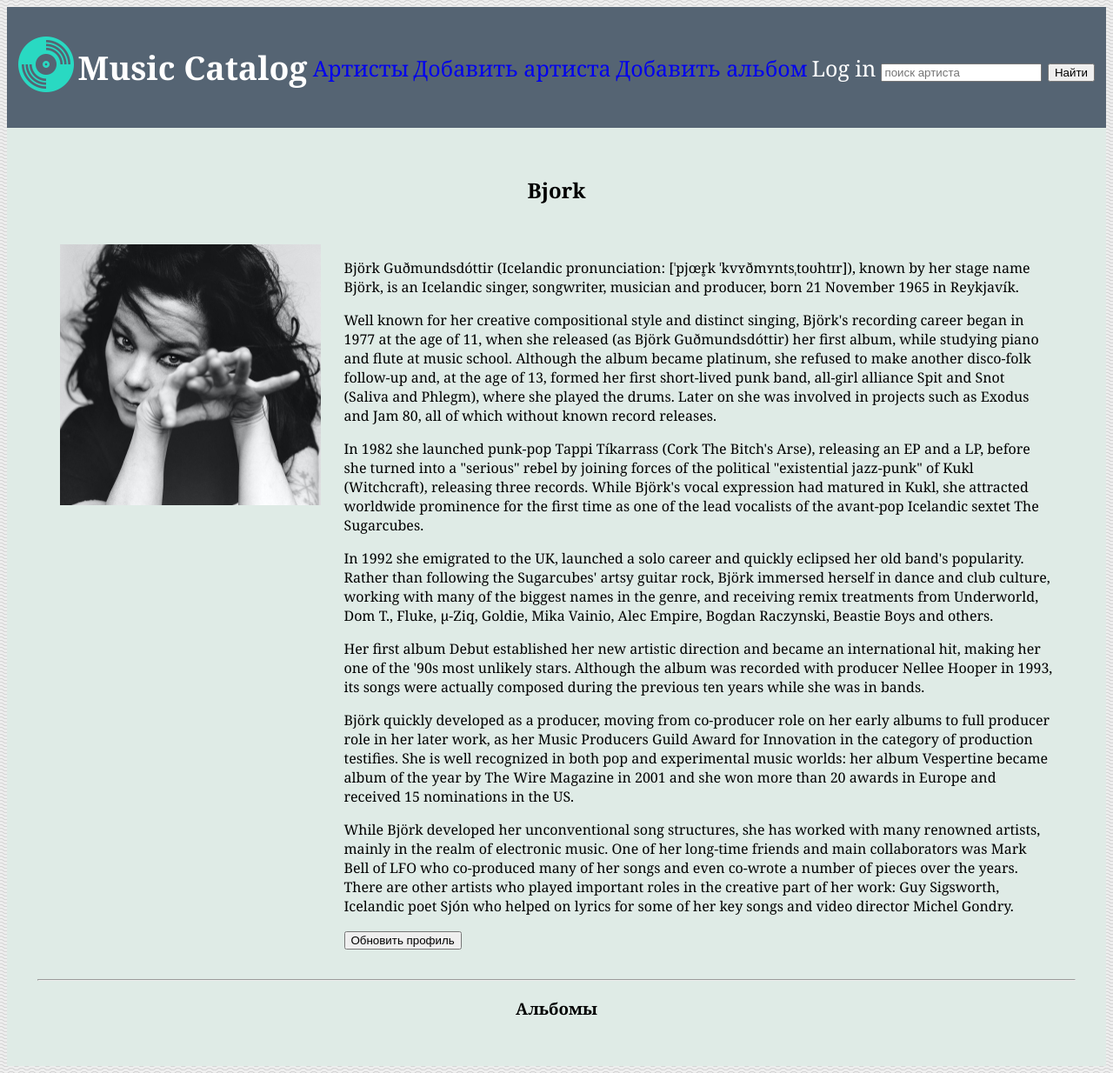
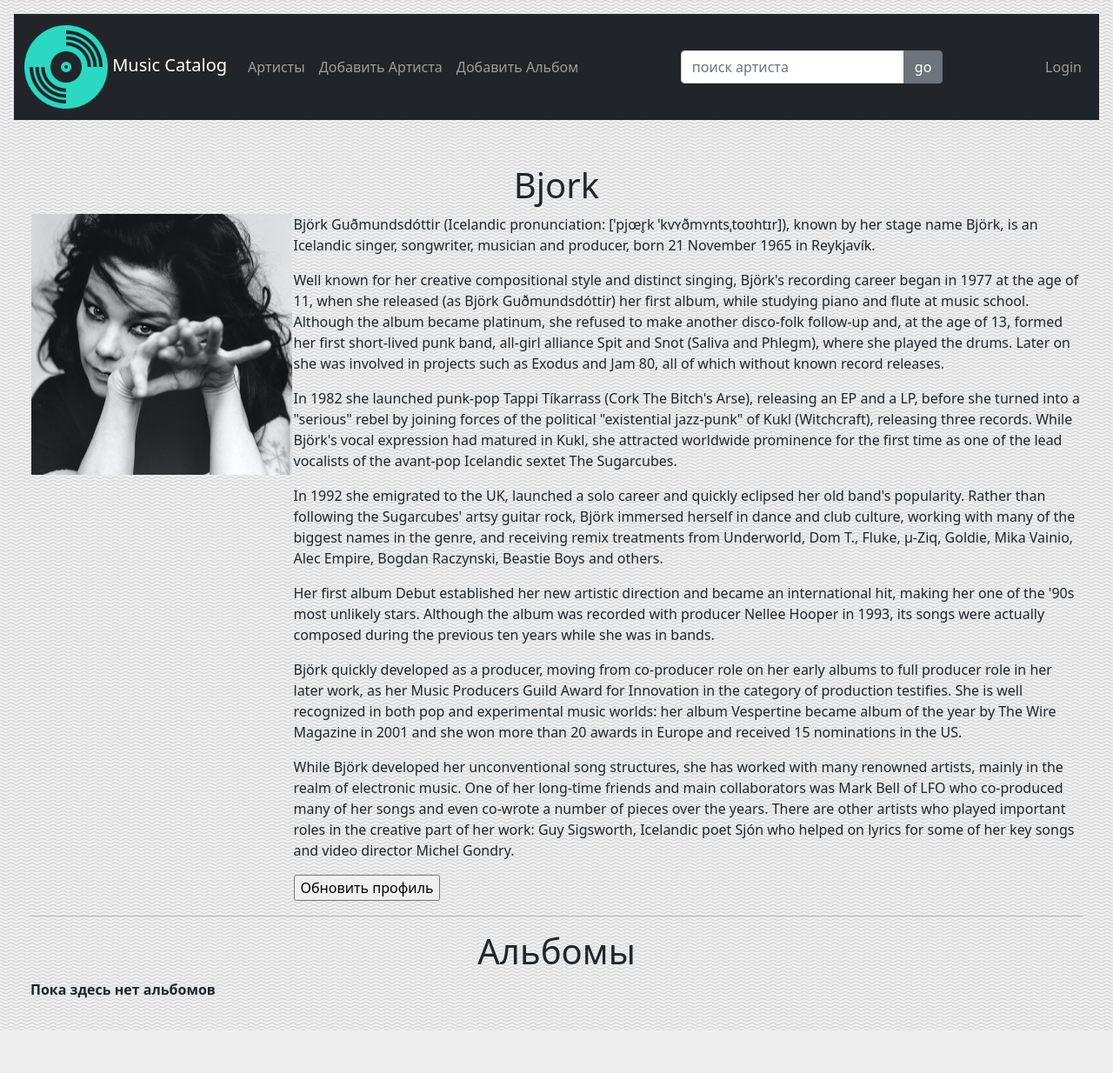
Before and after one commit to 1technical/it-code-project, a Django app: a page that uses discogs/discography/templates/discography/base.html in a window 1280 px wide. Shown: the whole page at 87% size. After the commit the page ends 1185 px from the top, so only its background shows below. Run offline with Django 4.2, Linux system fonts and the light colour scheme; data comes from the database, SQL or seed files in the repository; both versions use the stored data as it was after the commit.

Commit message:
fixing a lot of things

```diff
--- a/discogs/discography/models.py
+++ b/discogs/discography/models.py
@@ -31,6 +31,7 @@
         ("Rock", "Rock"),
         ("Pop", "Popular music"),
         ("Electronic", "Electronic"),
+        ("Experimental", "Experimental"),
     ]
     title = models.CharField(max_length=255, choices=GENRES_CHOICES, verbose_name='Жанр')
 
--- a/discogs/discography/templates/discography/album_create.html
+++ b/discogs/discography/templates/discography/album_create.html
@@ -9,7 +9,6 @@
 <form action="{% url 'album_create' %}" method="post" enctype="multipart/form-data">
     {% csrf_token %}
     {{ form.content.errors }}
-
     <table style="text-align: left;">
         {{form.as_table}}
     </table>
--- a/discogs/discography/templates/discography/artist_create.html
+++ b/discogs/discography/templates/discography/artist_create.html
@@ -7,7 +7,9 @@
 
 <form action="{% url 'artist_create' %}" method="post" enctype="multipart/form-data">
     {% csrf_token %}
-    {{ form.content.errors }}
+<!--    {{ form.content.errors }}-->
+<!--    {{ form.non_field_errors }}-->
+    {% if form.username.errors %} {{ form.username.errors }} {% endif %}
     <table style="text-align: left;">
         {{form.as_table}}
     </table>
--- a/discogs/discography/templates/discography/artist_profile.html
+++ b/discogs/discography/templates/discography/artist_profile.html
@@ -2,31 +2,36 @@
 {% load static %}
 {% block title %} {{ title }} {% endblock %}
 {% block content %}
-<h2 style="text-align:center">{{ artist.first.name}}</h2>
+<p class="h1" style="text-align:center">{{ artist.first.name}}</p>
 <table style="border-spacing: 25px;">
     <tbody>
     <tr>
-        <td style="vertical-align: top;"><img src="{{ artist.first.photo.url }}" alt="artist" height="300px"></td>
+        <td style="vertical-align: top;"><img src="{{ artist.get.photo.url }}" alt="artist" height="300px"></td>
         <td style="vertical-align: top;">
             {{ artist.first.profile|linebreaks }}
-            <form action="{% url 'artist_update' artist.first.slug %}">
+
+            <form action="{% url 'artist_update' artist.get.slug %}">
                 <input type="submit" value="Обновить профиль"/>
             </form>
+
         </td>
     </tr>
     </tbody>
 </table>
 <hr>
-<h1 style="text-align:center">Альбомы</h1>
+<p class="h1" style="text-align:center">Альбомы</p>
 
 {% for album in album_list %}
 <table style="padding-left: 50px;">
     <tbody>
     <tr>
-        <td><img src="{{ album.photo.url }}" alt="cover" width="85px"></td>
+        <td><img src="{{ album.photo.url }}" class="img-thumbnail" alt="cover" width="85px"></td>
         <td><a href="{{ album.get_absolute_url }}">
             <ul><b>{{ album.year }} - {{ album }}</b></ul>
-        </a></td>
+        </a>
+        </td>
+        {% empty %}
+        <td><b>Пока здесь нет альбомов</b></td>
         {% endfor %}
     </tr>
     </tbody>
--- a/discogs/discography/templates/discography/base.html
+++ b/discogs/discography/templates/discography/base.html
@@ -3,80 +3,68 @@
 <html lang="en">
 <head>
     <meta charset="utf-8">
-    <meta name="viewport" content="width=device-width, initial-scale=1.0">
+    <meta name="viewport" content="width=device-width, initial-scale=1, shrink-to-fit=no">
     <title>{% block title %}{% endblock %}</title>
+    <link href="https://cdn.jsdelivr.net/npm/bootstrap@5.0.2/dist/css/bootstrap.min.css" rel="stylesheet"
+          integrity="sha384-EVSTQN3/azprG1Anm3QDgpJLIm9Nao0Yz1ztcQTwFspd3yD65VohhpuuCOmLASjC" crossorigin="anonymous">
+    <script src="https://cdn.jsdelivr.net/npm/bootstrap@5.0.2/dist/js/bootstrap.bundle.min.js"
+            integrity="sha384-MrcW6ZMFYlzcLA8Nl+NtUVF0sA7MsXsP1UyJoMp4YLEuNSfAP+JcXn/tWtIaxVXM"
+            crossorigin="anonymous"></script>
 </head>
 <style>
-
 a {
     text-decoration: none;
 }
-
-* {
-  box-sizing: border-box;
-}
-
-body {
-  font-family: Georgia, sans-serif;
-}
-
-header {
-  background-color: #556473;
-  padding: 10px;
-  text-align: center;
-  font-size: 25px;
-  color: white;
-}
-
-
 article {
   float: center;
   padding: 35px;
   width: 100%;
-  background-color: #dfebe6;
 }
 
 </style>
 
 <body style="background: url({% static 'discography/images/background.gif' %}">
-<header id="header">
-    <table style="width:100%">
-        <tr>
-            <td>
-                <a href="{% url 'index' %}"><img src="{% static 'discography/images/vinyl.ico' %}" width="64px"
-                                                 alt="icon"></a>
-            </td>
-            <td style="text-align:left">
-                <h2>Music Catalog</h2>
-            </td>
-            <td>
-                <a href="{% url 'artist_list' %}">Артисты</a>
-            </td>
-            <td>
-                <a href="{% url 'artist_create' %}">Добавить артиста</a>
-            </td>
-            <td>
-                <a href="{% url 'album_create' %}">Добавить альбом</a>
-            </td>
-            <td>
-                Log in
-            </td>
-            <td style="text-align:right">
-                <form role="search" action="{% url 'search_result' %}" method="get">
-                    <input name='query' type="search" placeholder="поиск артиста" aria-label="Search">
-                    <button type="submit">Найти</button>
+
+<div class="m-3">
+    <nav class="navbar navbar-expand-lg navbar-dark bg-dark">
+        <div class="container-fluid">
+            <a class="navbar-brand" href="{% url 'index' %}">
+                <img src="{% static 'discography/images/vinyl.ico' %}" alt="icon" height="96"
+                     class="d-inline-block align-text-center">
+                Music Catalog
+            </a>
+            <button type="button" class="navbar-toggler" data-bs-toggle="collapse" data-bs-target="#navbarCollapse">
+                <span class="navbar-toggler-icon"></span>
+            </button>
+            <div class="collapse navbar-collapse justify-content-between" id="navbarCollapse">
+                <div class="navbar-nav">
+                {% for item in menu %}
+                    {% if request.resolver_match.url_name == item.url_name %}
+                    <a class="nav-link active" aria-current="page" href="{% url item.url_name %}">{{ item.title }}</a>
+                    {% else %}
+                    <a class="nav-link" aria-current="page" href="{% url item.url_name %}">{{ item.title }}</a>
+                    {% endif %}
+                {% endfor %}
+            </div>
+                <form class="d-flex" action="{% url 'search_result' %}" method="get">
+                    <div class="input-group">
+                            <input type="text" name='query' class="form-control" placeholder="поиск артиста">
+                            <button type="submit" class="btn btn-secondary">go</button>
+                    </div>
                 </form>
-            </td>
-        </tr>
-    </table>
-</header>
+                <div class="navbar-nav">
+                    <a href="#" class="nav-item nav-link">Login</a>
+                </div>
+            </div>
+        </div>
+    </nav>
 
-<section>
-    <article>
-        {% block content %}
-        {% endblock %}
-    </article>
-</section>
+</div>
+
+<article>
+    {% block content %}
+    {% endblock %}
+</article>
 
 </body>
 </html>
--- a/discogs/discography/templates/discography/search_result.html
+++ b/discogs/discography/templates/discography/search_result.html
@@ -10,7 +10,7 @@
         <td><img src="{{ artist.photo.url}}" alt="artist" width="85px"></td>
         <td><a href="{{ artist.get_absolute_url }}"/><ul><b>{{ artist.name }}</b></ul></td>
         {% empty %}
-        <td><b>Список пуст</b></td>
+        <td><b>Ничего не найдено</b></td>
     </tr>
     </tbody>
 </table>
--- a/discogs/discography/utils.py
+++ b/discogs/discography/utils.py
@@ -1,14 +1,14 @@
 from discography.models import *
 
-menu = [{'title': "Music Library", 'url_name': 'index'},
-        {'title': "Artist", 'url_name': 'artist'},
-        {'title': "Album", 'url_name': 'album'},
-        ]
+menu = [
+    {'title': "Артисты", 'url_name': 'artist_list'},
+    {'title': "Добавить Артиста", 'url_name': 'artist_create'},
+    {'title': "Добавить Альбом", 'url_name': 'album_create'},
+]
 
 
-class DataMixin:
-    def get_user_context(self, **kwargs):
-        context = kwargs
-        # user_menu = menu.copy()
+class MenuMixin(object):
+    def get_context_data(self, **kwargs):
+        context = super().get_context_data(**kwargs)
         context['menu'] = menu
         return context
--- a/discogs/discography/views.py
+++ b/discogs/discography/views.py
@@ -1,12 +1,12 @@
 from django.shortcuts import get_object_or_404
 from django.urls import reverse_lazy
 from django.views.generic import ListView, CreateView, UpdateView, DeleteView
-
-from discography.forms import CreateArtistForm, CreateAlbumForm, TracklistForm
+from discography.forms import CreateArtistForm, CreateAlbumForm, TracklistForm, UpdateAlbumForm, UpdateArtistForm
 from discography.models import *
+from discography.utils import MenuMixin
 
 
-class IndexView(ListView):
+class IndexView(MenuMixin, ListView):
     model = Artist
     template_name = 'discography/index.html'
 
@@ -16,16 +16,20 @@
         return context
 
 
-class SearchResultView(ListView):
+class SearchResultView(MenuMixin, ListView):
     model = Artist
     template_name = 'discography/search_result.html'
 
     def get_queryset(self):
         query = self.request.GET.get('query')
-        return Artist.objects.filter(name__icontains=query)
+        if query:
+            object_list = self.model.objects.filter(name__icontains=query)
+        else:
+            object_list = self.model.objects.none()
+        return object_list
 
 
-class ArtistListView(ListView):
+class ArtistListView(MenuMixin, ListView):
     model = Artist
     template_name = 'discography/artist_list.html'
     paginate_by = 7
@@ -36,7 +40,7 @@
         return context
 
 
-class ArtistProfileView(ListView):
+class ArtistProfileView(MenuMixin, ListView):
     model = Artist
     template_name = 'discography/artist_profile.html'
 
@@ -52,7 +56,7 @@
         return context
 
 
-class ArtistCreateView(CreateView):
+class ArtistCreateView(MenuMixin, CreateView):
     model = Artist
     form_class = CreateArtistForm
     template_name = 'discography/artist_create.html'
@@ -60,15 +64,14 @@
     raise_exception = True
 
 
-
-class ArtistUpdateView(UpdateView):
+class ArtistUpdateView(MenuMixin, UpdateView):
     model = Artist
-    form_class = CreateArtistForm
+    form_class = UpdateArtistForm
     template_name = 'discography/artist_update.html'
     success_url = reverse_lazy('artist_list')
 
 
-class AlbumDetailView(ListView):
+class AlbumDetailView(MenuMixin, ListView):
     model = Album
     template_name = 'discography/album_detail.html'
 
@@ -84,26 +87,26 @@
         return context
 
 
-class AlbumCreateView(CreateView):
+class AlbumCreateView(MenuMixin, CreateView):
     form_class = CreateAlbumForm
     template_name = 'discography/album_create.html'
     success_url = reverse_lazy('artist_list')
 
 
-class AlbumUpdateView(UpdateView):
+class AlbumUpdateView(MenuMixin, UpdateView):
     model = Album
-    form_class = CreateAlbumForm
+    form_class = UpdateAlbumForm
     template_name = 'discography/album_update.html'
     success_url = reverse_lazy('artist_list')
 
 
-class AlbumDeleteView(DeleteView):
+class AlbumDeleteView(MenuMixin, DeleteView):
     model = Album
     template_name = 'discography/album_delete.html'
     success_url = reverse_lazy('artist_list')
 
 
-class TracklistCreateView(CreateView):
+class TracklistCreateView(MenuMixin, CreateView):
     form_class = TracklistForm
     template_name = 'discography/tracklist_create.html'
     success_url = reverse_lazy('artist_list')
--- a/discogs/discogs/settings.py
+++ b/discogs/discogs/settings.py
@@ -11,8 +11,8 @@
 """
 import os
 from pathlib import Path
-
-from django.urls import reverse_lazy
+from dotenv import load_dotenv, find_dotenv
+load_dotenv(find_dotenv())
 
 # Build paths inside the project like this: BASE_DIR / 'subdir'.
 BASE_DIR = Path(__file__).resolve().parent.parent
@@ -22,7 +22,7 @@
 # See https://docs.djangoproject.com/en/4.2/howto/deployment/checklist/
 
 # SECURITY WARNING: keep the secret key used in production secret!
-SECRET_KEY = 'django-insecure-nhaipvoxt4at&&ee2!e1f1=io#(znue*$a!-q5g4z*rm*v5d1p'
+SECRET_KEY = os.environ.get("DJANGO_SECRET_KEY")
 
 # SECURITY WARNING: don't run with debug turned on in production!
 DEBUG = True
--- a/requirements.txt
+++ b/requirements.txt
@@ -3,3 +3,5 @@
 sqlparse==0.4.4
 
 python-slugify~=8.0.1
+python-dotenv~=1.0.0
+Faker~=18.9.0
```
Also changed, not shown: discogs/discography/forms.py (+15 -6 lines), discogs/discography/static/discography/css/sticky-footer-navbar.css (added, +37 -0 lines), discogs/discography/static/discography/css/style.css (deleted, +0 -37 lines), discogs/discography/templates/discography/album_detail.html (+8 -2 lines), discogs/discography/templates/discography/artist_list.html (+7 -7 lines), discogs/discography/templates/discography/index.html (+8 -5 lines), discogs/discography/tests.py (+7 -7 lines), discogs/db.sqlite3, discogs/discography/migrations/0034_alter_genre_title.py (added), discogs/media/artist/A-17199-1600557466-7274.jpg (added).
